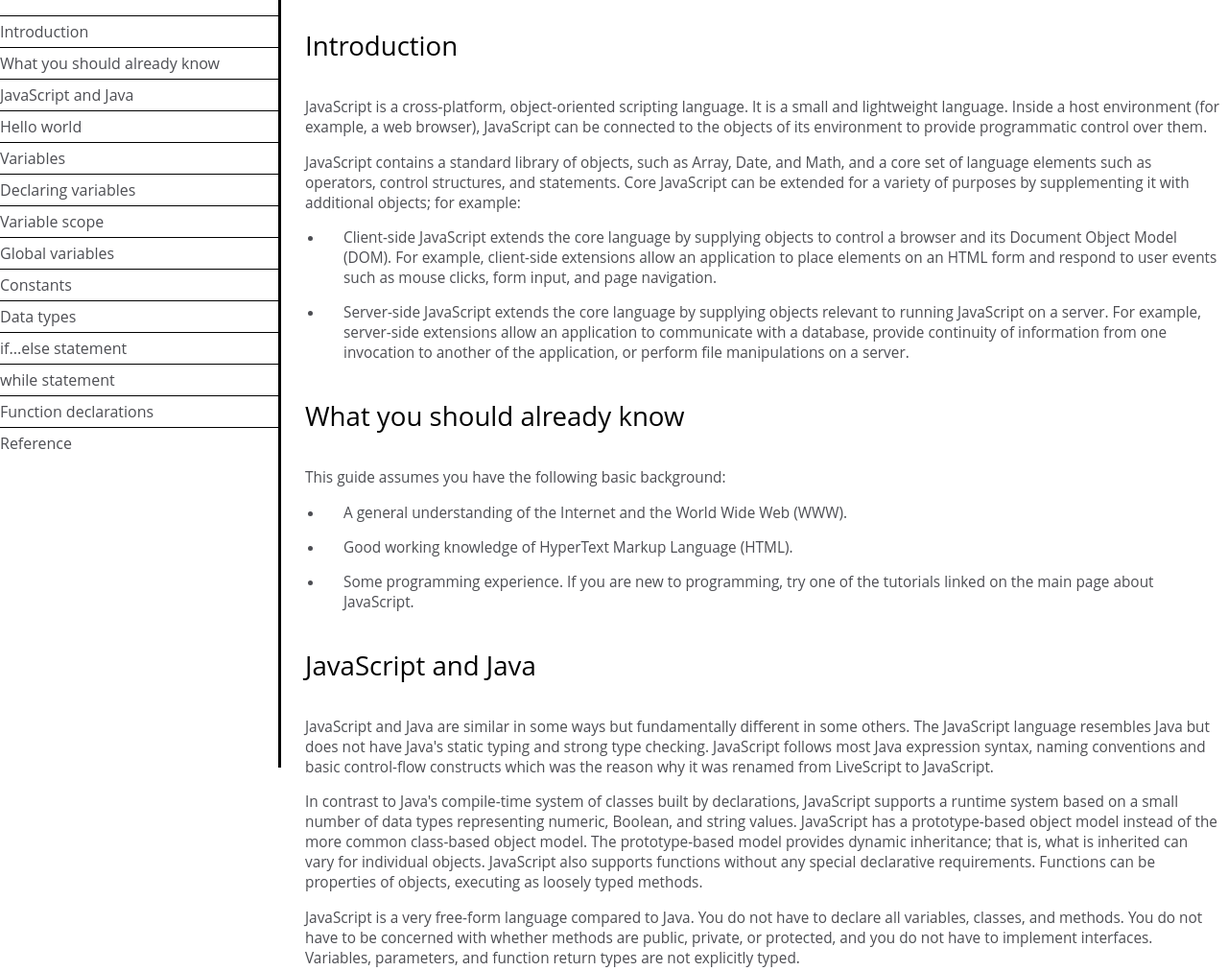
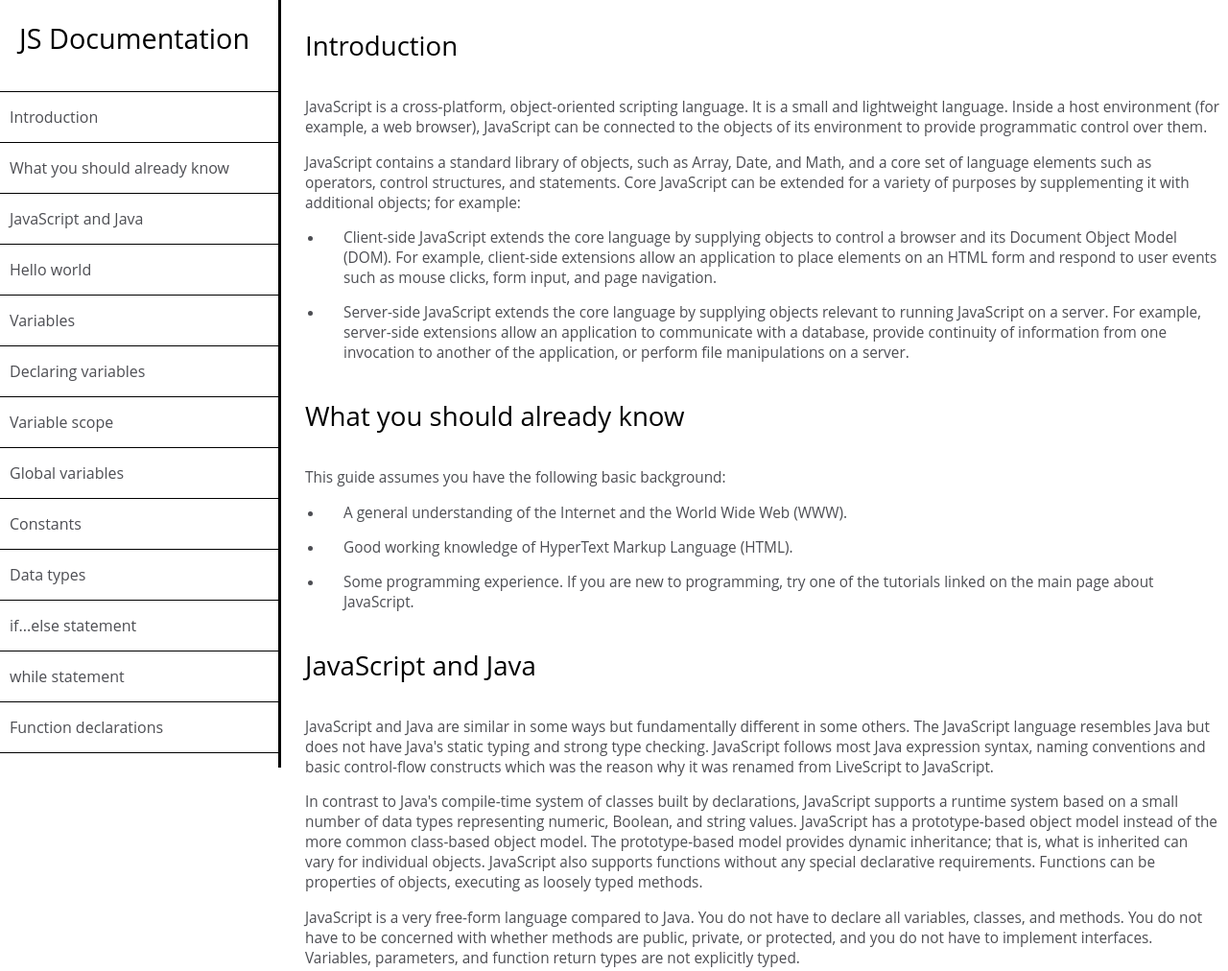
Before and after one commit to ksenia-nesytova/FCC_04_Tech_doc, a plain HTML site: page index.html in a window 1280 px wide. Shown: the top 1012 px of the page at 96% size. Drawn offline with Linux system fonts and the light colour scheme.

Commit message:
add sidenav a padding

```diff
--- a/index.html
+++ b/index.html
@@ -7,7 +7,10 @@
   </head>
   <body>
     <main>
-      <div class="sidenav">
+      <nav class="sidenav">
+        <header>
+          JS Documentation
+        </header>
         <ul>
           <li><a href="#Introduction">Introduction</a></li>
           <li><a href="#What_you_should_already_know">What you should already know</a></li>
@@ -22,7 +25,7 @@
        >Function declarations</a></li>
          <li><a class="nav-link" href="#Reference">Reference</a></li>
         </ul>
-      </div>
+      </nav>
       <article class="main-section" id="Introduction">
         <header>
           Introduction
--- a/style.css
+++ b/style.css
@@ -29,6 +29,7 @@ body {
   display: block;
   color: inherit;
   line-height: 2;
+  padding: 10px 0 10px 10px;
 }
 
 .sidenav a:hover {
```
